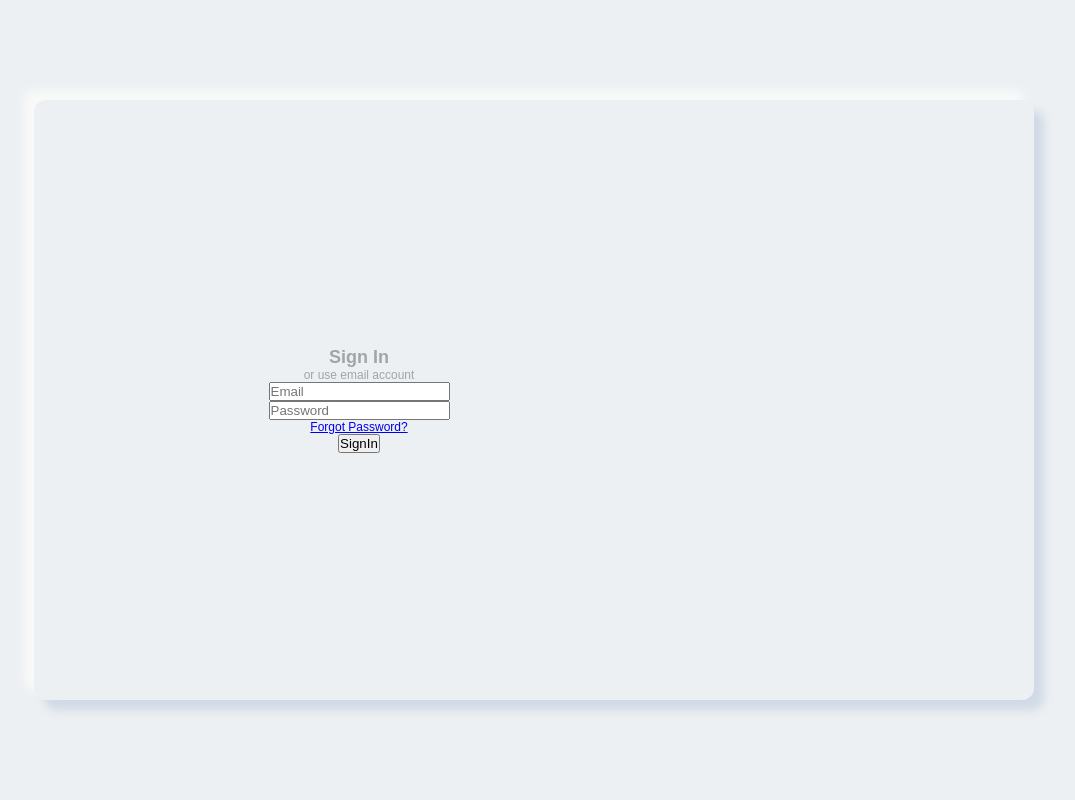
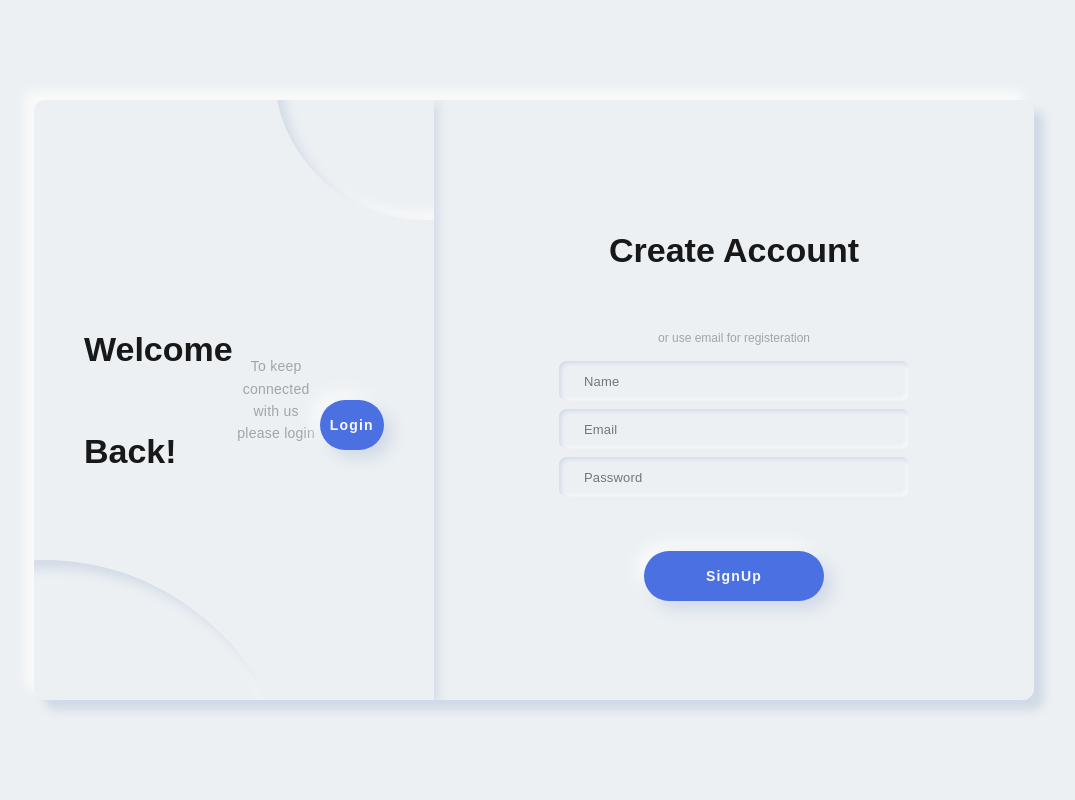
Before and after one commit to farrukhsultonov/100-days-of-JavaScript, a plain HTML site: page Day19-Login/index.html in a window 1280 px wide. Shown: the whole page, without its empty margins (106-1181 px from the left). Drawn offline with Linux system fonts and the light colour scheme.

Commit message:
login css update

```diff
--- a/Day19-Login/style.css
+++ b/Day19-Login/style.css
@@ -54,10 +54,224 @@ body {
     height: 100%;
 }
 
-.form-login {
+.form-icon {
     object-fit: contain;
     width: 30px;
     margin: 0 5px;
     opacity: 0.5;
     transition: 0.15s;
 }
+
+.form-icon:hover {
+    opacity: 1;
+    transition: 0.15s;
+    cursor: pointer;
+}
+
+.form-input {
+    width: 350px;
+    height: 40px;
+    margin: 4px 0;
+    padding-left: 25px;
+    font-size: 13px;
+    letter-spacing: 0.15px;
+    border: none;
+    outline: none;
+    font-family: 'Ubuntu', sans-serif;
+    background-color: #ecf0f3;
+    transition: 0.25s ease;
+    border-radius: 8px;
+    box-shadow: inset 2px 2px 4px #d1d9e6, inset -2px -2px 4px #f9f9f9;
+}
+
+.form-input:focus {
+    box-shadow: inset 4px 4px 4px #d1d9e6, inset -4px -4px 4px #f9f9f9;
+}
+
+.form-span {
+    margin-top: 30px;
+    margin-bottom: 12px;
+}
+
+.form-link {
+    color: #181818;
+    font-size: 15px;
+    margin-top: 25px;
+    border-bottom: 1px solid #a0a5a8;
+    line-height: 2;
+}
+
+.form-button {
+    border: 2px solid transparent;
+    transition: all 0.3s;
+}
+
+.title {
+    font-size: 34px;
+    font-weight: 700;
+    line-height: 3;
+    color: #181818;
+}
+
+.description {
+    font-size: 14px;
+    letter-spacing: 0.25px;
+    text-align: center;
+    line-height: 1.6;
+}
+
+.button {
+    width: 180px;
+    height: 50px;
+    border-radius: 25px;
+    margin-top: 50px;
+    font-weight: 700;
+    font-size: 14px;
+    letter-spacing: 1.15px;
+    background-color: #4b70e2;
+    color: #f9f9f9;
+    box-shadow: 8px 8px 16px #d1d9e6, -8px -8px 16px #f9f9f9;
+    border: none;
+    outline: none;
+    cursor: pointer;
+}
+
+.register-form {
+    z-index: 100;
+    left: calc(100% - 600px);
+}
+
+.login-form {
+    z-index: 0;
+    left: calc(100% - 600px);
+}
+
+.switch {
+    display: flex;
+    align-items: center;
+    justify-content: center;
+    position: absolute;
+    top: 0;
+    left: 0;
+    height: 100%;
+    width: 400px;
+    padding: 50px;
+    z-index: 200;
+    transition: 1.25s;
+    background-color: #ecf0f3;
+    overflow: hidden;
+    box-shadow: 4px 4px 10px #d1d9e6, -4px -4px 10px #f9f9f9;
+}
+
+.switch-circle {
+    position: absolute;
+    width: 500px;
+    height: 500px;
+    border-radius: 50%;
+    background-color: #ecf0f3;
+    box-shadow: inset 8px 8px 12px #d1d9e6, inset -8px -8px 12px #f9f9f9;
+    bottom: -60%;
+    left: -60%;
+    transition: 1.25s;
+}
+
+.switch-circle-t {
+    top: -30%;
+    left: 60%;
+    width: 300px;
+    height: 300px;
+}
+
+.switch-form {
+    display: flex;
+    justify-content: center;
+    align-items: center;
+    flex-direction: column;
+    position: absolute;
+    width: 400px;
+    padding: 50px 55px;
+    transition: 1.25s;
+}
+
+.switch-button {
+    cursor: pointer;
+    transition: all 0.3s;
+    border: 2px solid transparent;
+}
+
+.switch-button:hover, .form-button:hover {
+    background-color: transparent;
+    border: 2px solid #4b70e2;
+    color: #4b70e2;
+    transition: all 0.3s;
+}
+
+.switch-button:focus, .switch-button:active {
+    box-shadow: 2px 2px 6px #d1d9e6, -2px -2px 6px #f9f9f9;
+    transform: scale(0.97);
+    transition: 0.25s;
+}
+
+.is-txr {
+    left: calc(100% - 400px);
+    transition: 1.25s;
+    transform-origin: left;
+}
+
+.is-txl {
+    left: 0;
+    transition: 1.25s;
+    transform-origin: right;
+}
+
+.is-z200 {
+    z-index: 200;
+    transition: 1.25s;
+}
+
+.is-hidden {
+    visibility: hidden;
+    opacity: 0;
+    position: absolute;
+    transition: 1.25s;
+}
+
+.is-gx {
+    animation: is-gx 1.25s;
+}
+
+@keyframes is-gx {
+    0%,
+    10%,
+    100% {
+        width: 400px;
+    }
+    30%,
+    50% {
+        width: 500px;
+    }
+}
+
+@media (max-width: 1200px) {
+    .main {
+        transform: scale(0.7);
+    }
+}
+
+@media (max-width: 1000px) {
+    .main {
+        transform: scale(0.6);
+    }
+}
+
+@media (max-width: 800px) {
+    .main {
+        transform: scale(0.5);
+    }
+}
+
+@media (max-width: 600px) {
+    .main {
+        transform: scale(0.4);
+    }
+}
```
